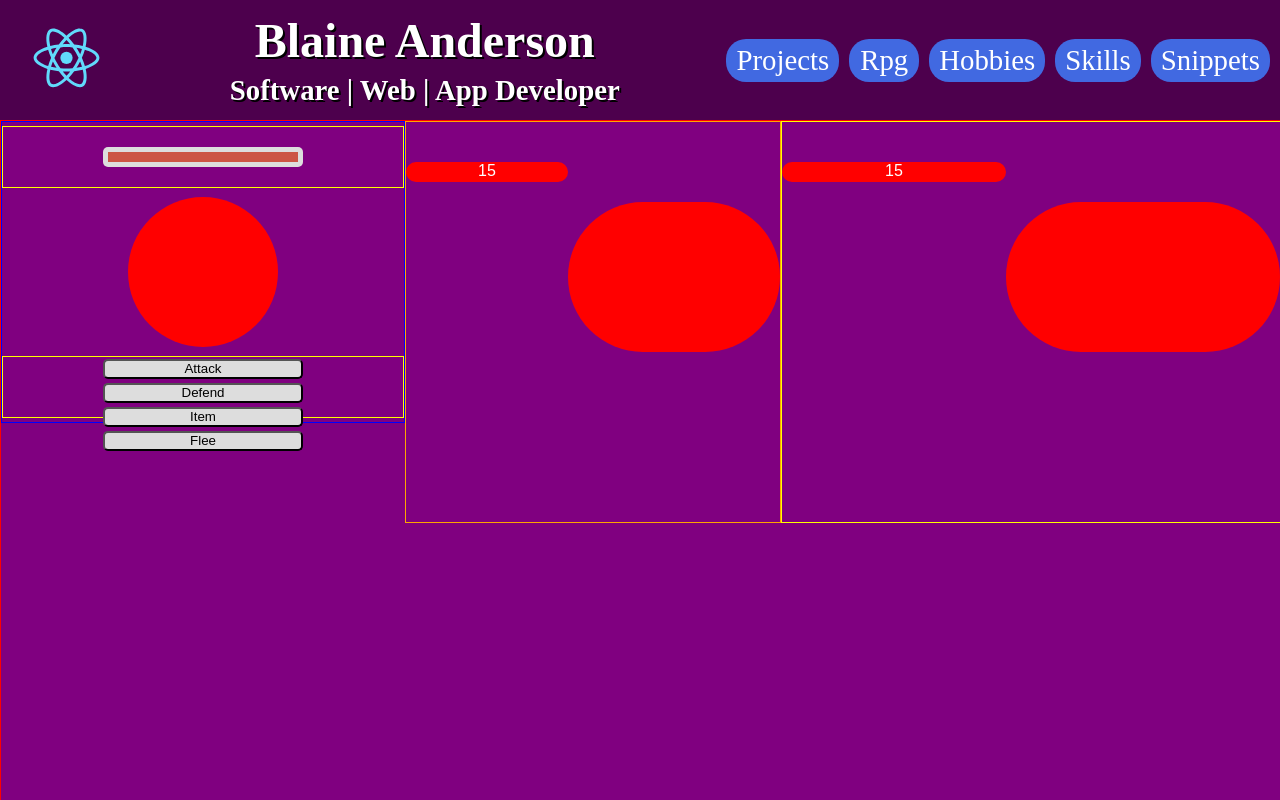
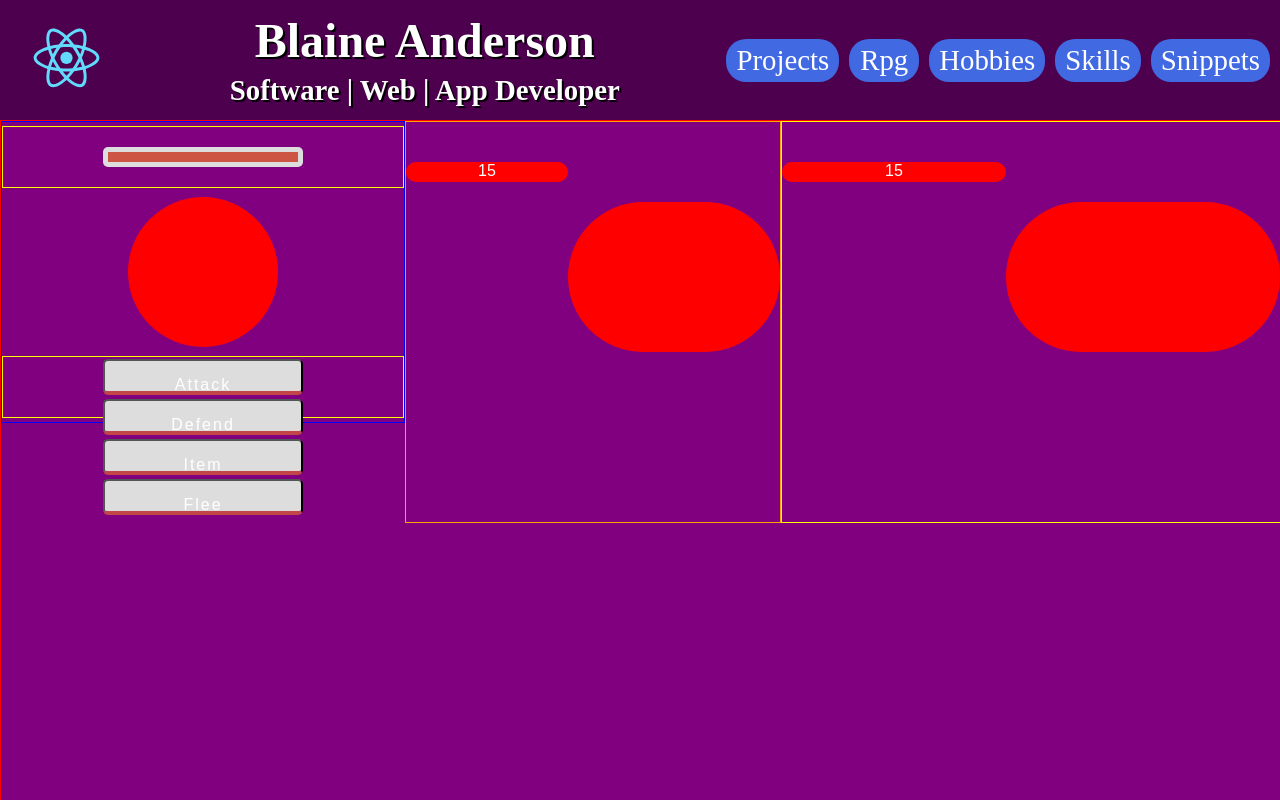
Before and after one commit to BlaineA97/Portfolio, a React (Create React App) app: page /rpg in a window 1280 px wide. Shown: the top 800 px of the page. Built offline with nearby package versions, Linux system fonts and the light colour scheme.

Commit message:
added additional button CSS for later, updated EJS '

```diff
--- a/src/components/snippets/Snippets.css
+++ b/src/components/snippets/Snippets.css
@@ -228,3 +228,51 @@
   }
 }
 /* =-=-=-=-=-=-=-=-=-=-=-=-=-=-=-=-=-=- */
+/* DEAL WITH LATER */
+
+button {
+	-webkit-transition-duration: 0.1s; /* Safari */
+	transition-duration: 0.1s;
+	background-color: #F4595B;
+	border-radius: 8px;
+	border-bottom: 4px solid #C24648;
+	color: white;
+	padding: 15px 32px;
+	text-align: center;
+	text-decoration: none;
+	display: inline-block;
+	font-size: 16px;
+	font-family: 'Oxygen', sans-serif;
+	letter-spacing: 2px;
+	cursor: pointer;
+}
+
+button:hover {
+  background-color: #FF7375;
+  border: none;
+  border-radius: 8px;
+  border-bottom: 4px solid #C24648;
+  color: white;
+  padding: 15px 32px;
+  text-align: center;
+  text-decoration: none;
+  display: inline-block;
+  font-size: 16px;
+  font-family: 'Oxygen', sans-serif;
+  letter-spacing: 2px;
+}
+
+button:active {
+  background-color: #C24648;
+  border: none;
+  border-radius: 8px;
+  border-bottom: 4px solid #C24648;
+  color: #CCC;
+  padding: 15px 32px;
+  text-align: center;
+  text-decoration: none;
+  display: inline-block;
+  font-size: 16px;
+  font-family: 'Oxygen', sans-serif;
+  letter-spacing: 2px;
+}
```
Also changed, not shown: 1 other file (tests, documents, lock files or other folders).
